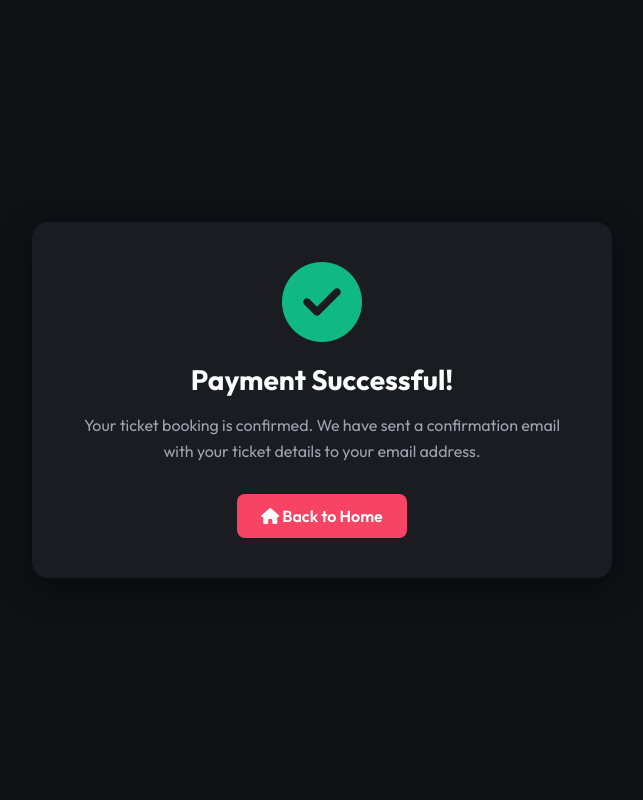
After one commit to Gautam-Kumar77/CineShow, a Django app: page /payment/success/ in a window 1280 px wide. The commit adds this page. Shown: the whole page, without its empty margins (318-961 px from the left). Run offline with Django 5.2, Linux system fonts and the light colour scheme.

Commit message:
Added Payment Gateway Integration

```diff
--- a/movies/templates/movies/emails/ticket_confirmation.html
+++ b/movies/templates/movies/emails/ticket_confirmation.html
@@ -154,7 +154,7 @@
                             </tr>
                             <tr>
                                 <td class="label">Total Amount Paid</td>
-                                <td class="value" style="font-weight: bold; color: #10b981;">${{ total_amount }}</td>
+                                <td class="value" style="font-weight: bold; color: #10b981;">₹{{ total_amount }}</td>
                             </tr>
                         </table>
 
--- /dev/null
+++ b/movies/templates/movies/payment_success.html
@@ -0,0 +1,57 @@
+<!DOCTYPE html>
+<html lang="en">
+<head>
+    <meta charset="UTF-8">
+    <meta name="viewport" content="width=device-width, initial-scale=1.0">
+    <title>Payment Successful - CineShow</title>
+    <link href="https://fonts.googleapis.com/css2?family=Outfit:wght@300;400;500;600;700&display=swap" rel="stylesheet">
+    <link rel="stylesheet" href="https://cdnjs.cloudflare.com/ajax/libs/font-awesome/6.4.0/css/all.min.css">
+    <style>
+        body {
+            font-family: 'Outfit', sans-serif;
+            background-color: #0f1115;
+            color: #ffffff;
+            display: flex;
+            justify-content: center;
+            align-items: center;
+            min-height: 100vh;
+            margin: 0;
+            text-align: center;
+        }
+        .container {
+            background-color: #1a1c22;
+            padding: 40px;
+            border-radius: 16px;
+            box-shadow: 0 10px 30px rgba(0,0,0,0.5);
+            max-width: 500px;
+            width: 90%;
+        }
+        .icon {
+            font-size: 80px;
+            color: #10b981;
+            margin-bottom: 20px;
+        }
+        h1 { margin: 0 0 10px 0; font-size: 28px; }
+        p { color: #9ca3af; line-height: 1.6; margin-bottom: 30px; }
+        .btn {
+            background-color: #f84464;
+            color: white;
+            text-decoration: none;
+            padding: 12px 24px;
+            border-radius: 8px;
+            font-weight: 600;
+            display: inline-block;
+            transition: background 0.3s;
+        }
+        .btn:hover { background-color: #df2d4e; }
+    </style>
+</head>
+<body>
+    <div class="container">
+        <i class="fa-solid fa-circle-check icon"></i>
+        <h1>Payment Successful!</h1>
+        <p>Your ticket booking is confirmed. We have sent a confirmation email with your ticket details to your email address.</p>
+        <a href="/" class="btn"><i class="fa-solid fa-home"></i> Back to Home</a>
+    </div>
+</body>
+</html>
--- a/movies/urls.py
+++ b/movies/urls.py
@@ -6,6 +6,10 @@ urlpatterns = [
     path('movies/<int:movie_id>/', views.movie_detail, name='movie_detail'),
     path('api/movies/<int:movie_id>/shows/', views.get_shows_api, name='get_shows_api'),
     path('api/bookings/', views.booking_api, name='booking_api'),
+    path('api/webhook/stripe/', views.stripe_webhook_api, name='stripe_webhook_api'),
+    path('mock-payment/<int:booking_id>/', views.mock_payment, name='mock_payment'),
+    path('payment/success/', views.payment_success, name='payment_success'),
+    path('payment/cancel/', views.payment_cancel, name='payment_cancel'),
     path('email-dashboard/', views.email_dashboard, name='email_dashboard'),
     path('api/email-tasks/<int:task_id>/retry/', views.retry_email_api, name='retry_email_api'),
 ]
--- a/movies/views.py
+++ b/movies/views.py
@@ -1,13 +1,17 @@
 import time
 import json
-from django.shortcuts import render, get_object_or_404
+import stripe
+from django.conf import settings
+from django.shortcuts import render, get_object_or_404, redirect
 from django.core.paginator import Paginator, EmptyPage, PageNotAnInteger
 from django.db.models import Count, Q
-from django.http import JsonResponse
+from django.http import JsonResponse, HttpResponse
 from django.views.decorators.csrf import csrf_exempt
 from django.utils import timezone
 from datetime import datetime, timedelta
-from .models import Genre, Language, Movie, Theater, Show, Booking, EmailTask
+from .models import Genre, Language, Movie, Theater, Show, Booking, EmailTask, StripeEvent
+
+stripe.api_key = settings.STRIPE_SECRET_KEY
 
 def populate_initial_data():
     if Theater.objects.exists() and Show.objects.exists():
@@ -146,7 +150,6 @@ def booking_api(request):
         show_id = data.get('show_id')
         email = data.get('email')
         seats = data.get('seats')
-        payment_id = data.get('payment_id') or f"PAY-{int(time.time()*1000)}"
 
         if not show_id or not email or not seats:
             return JsonResponse({'status': 'error', 'message': 'Missing required fields'}, status=400)
@@ -155,43 +158,169 @@ def booking_api(request):
         num_seats = len([s.strip() for s in seats.split(',') if s.strip()])
         total_amount = show.price * num_seats
 
+        # Create pending booking
         booking = Booking.objects.create(
             show=show,
             email=email,
             seat_numbers=seats,
-            payment_id=payment_id,
-            total_amount=total_amount
+            total_amount=total_amount,
+            status='PENDING'
         )
 
-        # Enqueue Email
-        from .email_queue import enqueue_email
-        context_data = {
-            'movie_title': show.movie.title,
-            'theater_name': show.theater.name,
-            'show_time': show.show_time.strftime("%A, %b %d at %I:%M %p"),
-            'seat_numbers': seats,
-            'payment_id': payment_id,
-            'theater_location': show.theater.location,
-            'total_amount': f"{total_amount:.2f}"
-        }
+        try:
+            # Create Stripe Checkout Session
+            checkout_session = stripe.checkout.Session.create(
+                payment_method_types=['card', 'upi'],
+                line_items=[
+                    {
+                        'price_data': {
+                            'currency': 'inr',
+                            'unit_amount': int(show.price * 100),
+                            'product_data': {
+                                'name': f"{show.movie.title} Ticket(s)",
+                                'description': f"{show.theater.name} - {show.show_time.strftime('%b %d, %I:%M %p')}",
+                            },
+                        },
+                        'quantity': num_seats,
+                    },
+                ],
+                mode='payment',
+                client_reference_id=str(booking.id),
+                customer_email=email,
+                success_url=settings.DOMAIN_URL + '/payment/success/',
+                cancel_url=settings.DOMAIN_URL + '/payment/cancel/',
+                metadata={
+                    'booking_id': booking.id,
+                }
+            )
 
-        enqueue_email(
-            booking=booking,
-            recipient=email,
-            subject=f"CineShow Ticket Confirmation - {show.movie.title}",
-            template_name="movies/emails/ticket_confirmation.html",
-            context_data=context_data
-        )
+            # Save session id to booking
+            booking.stripe_checkout_session_id = checkout_session.id
+            booking.save()
+            checkout_url = checkout_session.url
+        except stripe.error.AuthenticationError:
+            # Fallback to mock checkout if API key is invalid (dummy key)
+            booking.stripe_checkout_session_id = f"mock_session_{booking.id}"
+            booking.save()
+            checkout_url = f"/mock-payment/{booking.id}/"
 
         return JsonResponse({
             'status': 'success',
-            'booking_id': booking.id,
-            'message': 'Booking confirmed! Confirmation email queued.'
+            'checkout_url': checkout_url,
+            'message': 'Redirecting to payment gateway...'
         })
     except Show.DoesNotExist:
         return JsonResponse({'status': 'error', 'message': 'Show not found'}, status=404)
     except Exception as e:
         return JsonResponse({'status': 'error', 'message': str(e)}, status=500)
+
+@csrf_exempt
+def stripe_webhook_api(request):
+    payload = request.body
+    sig_header = request.META.get('HTTP_STRIPE_SIGNATURE')
+    event = None
+
+    try:
+        event = stripe.Webhook.construct_event(
+            payload, sig_header, settings.STRIPE_WEBHOOK_SECRET
+        )
+    except ValueError as e:
+        # Invalid payload
+        return HttpResponse(status=400)
+    except stripe.error.SignatureVerificationError as e:
+        # Invalid signature
+        return HttpResponse(status=400)
+
+    # Idempotency check
+    if StripeEvent.objects.filter(event_id=event.id).exists():
+        # Event already processed, return 200 to acknowledge
+        return HttpResponse(status=200)
+
+    # Store event for idempotency
+    StripeEvent.objects.create(event_id=event.id, event_type=event.type)
+
+    if event.type == 'checkout.session.completed':
+        session = event.data.object
+        booking_id = session.client_reference_id
+
+        try:
+            booking = Booking.objects.get(id=booking_id)
+            if booking.status != 'SUCCESS':
+                booking.status = 'SUCCESS'
+                # Use payment intent or session id as our payment_id
+                booking.payment_id = session.payment_intent or session.id
+                booking.save()
+
+                # Enqueue Email
+                from .email_queue import enqueue_email
+                context_data = {
+                    'movie_title': booking.show.movie.title,
+                    'theater_name': booking.show.theater.name,
+                    'show_time': booking.show.show_time.strftime("%A, %b %d at %I:%M %p"),
+                    'seat_numbers': booking.seat_numbers,
+                    'payment_id': booking.payment_id,
+                    'theater_location': booking.show.theater.location,
+                    'total_amount': f"{booking.total_amount:.2f}"
+                }
+
+                enqueue_email(
+                    booking=booking,
+                    recipient=booking.email,
+                    subject=f"CineShow Ticket Confirmation - {booking.show.movie.title}",
+                    template_name="movies/emails/ticket_confirmation.html",
+                    context_data=context_data
+                )
+        except Booking.DoesNotExist:
+            pass
+
+    elif event.type in ['checkout.session.expired', 'checkout.session.async_payment_failed']:
+        session = event.data.object
+        booking_id = session.client_reference_id
+        try:
+            booking = Booking.objects.get(id=booking_id)
+            if booking.status == 'PENDING':
+                booking.status = 'FAILED'
+                booking.save()
+        except Booking.DoesNotExist:
+            pass
+
+    return HttpResponse(status=200)
+
+def payment_success(request):
+    return render(request, 'movies/payment_success.html')
+
+def payment_cancel(request):
+    return render(request, 'movies/payment_cancel.html')
+
+def mock_payment(request, booking_id):
+    booking = get_object_or_404(Booking, id=booking_id)
+    if request.method == 'POST':
+        # Simulate webhook success
+        if booking.status != 'SUCCESS':
+            booking.status = 'SUCCESS'
+            booking.payment_id = f"pi_mock_{booking.id}"
+            booking.save()
+
+            from .email_queue import enqueue_email
+            context_data = {
+                'movie_title': booking.show.movie.title,
+                'theater_name': booking.show.theater.name,
+                'show_time': booking.show.show_time.strftime("%A, %b %d at %I:%M %p"),
+                'seat_numbers': booking.seat_numbers,
+                'payment_id': booking.payment_id,
+                'theater_location': booking.show.theater.location,
+                'total_amount': f"{booking.total_amount:.2f}"
+            }
+            enqueue_email(
+                booking=booking,
+                recipient=booking.email,
+                subject=f"CineShow Ticket Confirmation - {booking.show.movie.title}",
+                template_name="movies/emails/ticket_confirmation.html",
+                context_data=context_data
+            )
+        return redirect('/payment/success/')
+
+    return render(request, 'movies/mock_payment.html', {'booking': booking})
 
 def email_dashboard(request):
     # Stats
--- a/requirements.txt
+++ b/requirements.txt
@@ -1 +1,3 @@
 django>=5.0
+stripe>=7.0.0
+python-dotenv
```
Also changed, not shown: CineShow/settings.py (+11 -0 lines), movies/models.py (+17 -1 lines), movies/templates/movies/mock_payment.html (added, +121 -0 lines), movies/templates/movies/movie_detail.html (+5 -6 lines), movies/templates/movies/payment_cancel.html (added, +57 -0 lines), movies/migrations/0004_stripeevent_booking_status_and_more.py (added).
